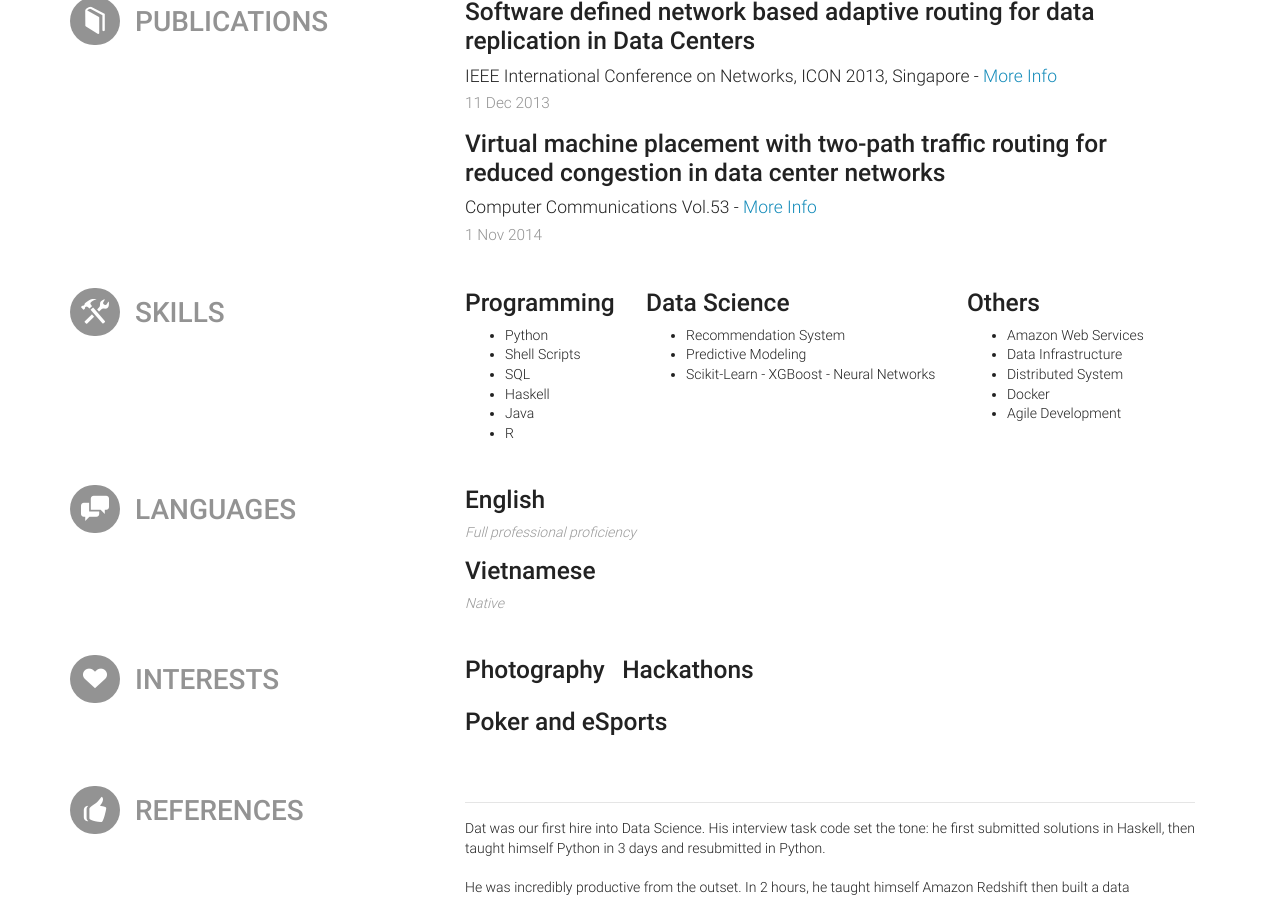
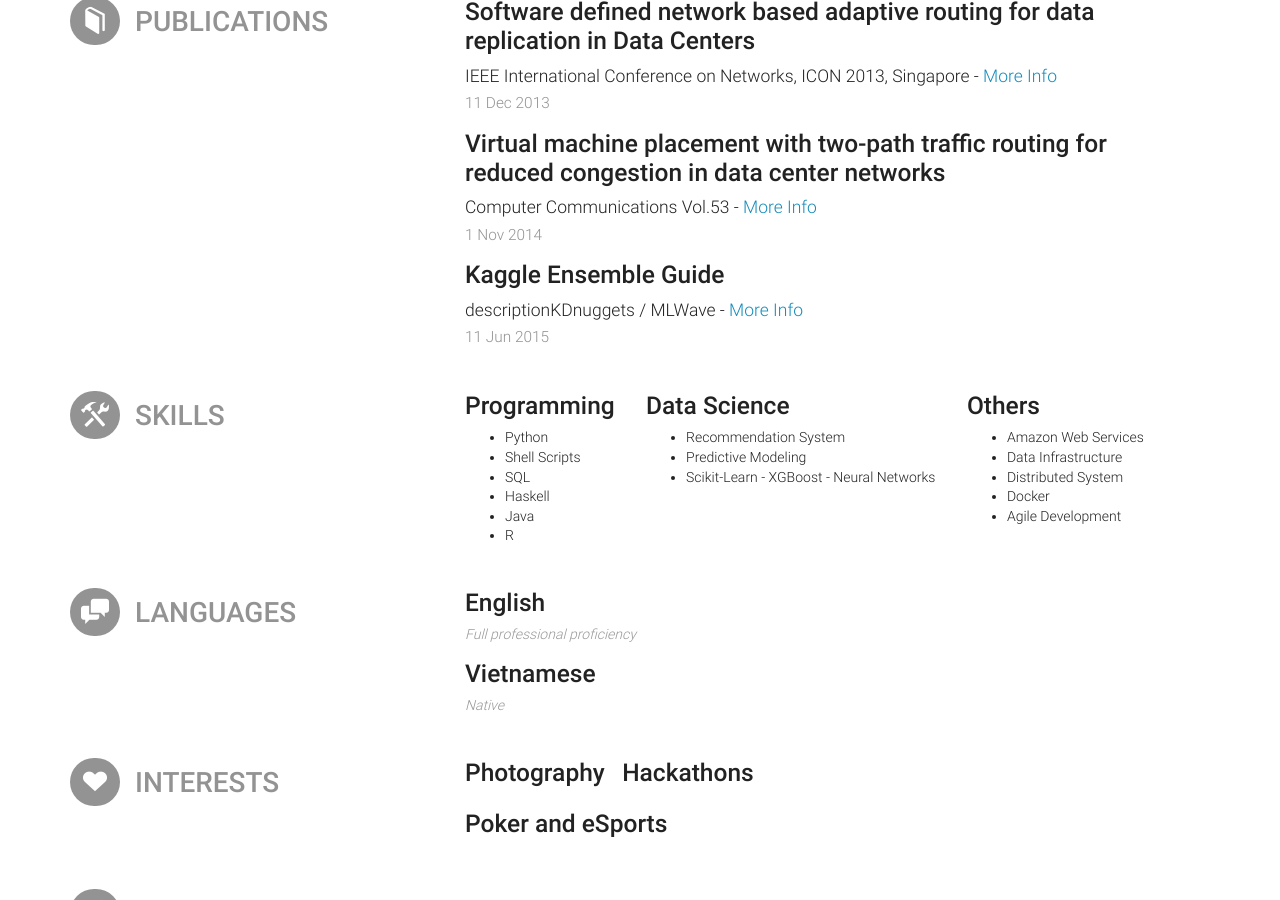
Before and after one commit to lenguyenthedat/lenguyenthedat.github.io, a Jekyll site: the page extras/resume.html, which Jekyll copies as it is, in a window 1280 px wide and 900 px high, scrolled down 2624 px. Built offline with Jekyll 4.4.1, drawn with Linux system fonts in a browser that asks for light colours.

Commit message:
Update publications

```diff
--- a/extras/resume.html
+++ b/extras/resume.html
@@ -808,6 +808,17 @@ icon.large {
 					1 Nov 2014
 				</div>
 			</div>
+			<div class="item">
+				<div class="name">
+					<h3>Kaggle Ensemble Guide</h3>
+				</div>
+				<div class="publisher">
+					<p class="lead">descriptionKDnuggets / MLWave - <a href="https://mlwave.com/kaggle-ensembling-guide/">More Info</a></p>
+				</div>
+				<div class="date">
+					11 Jun 2015
+				</div>
+			</div>
 		</div>
 	</section>
 
```
Also changed, not shown: 1 other file.
